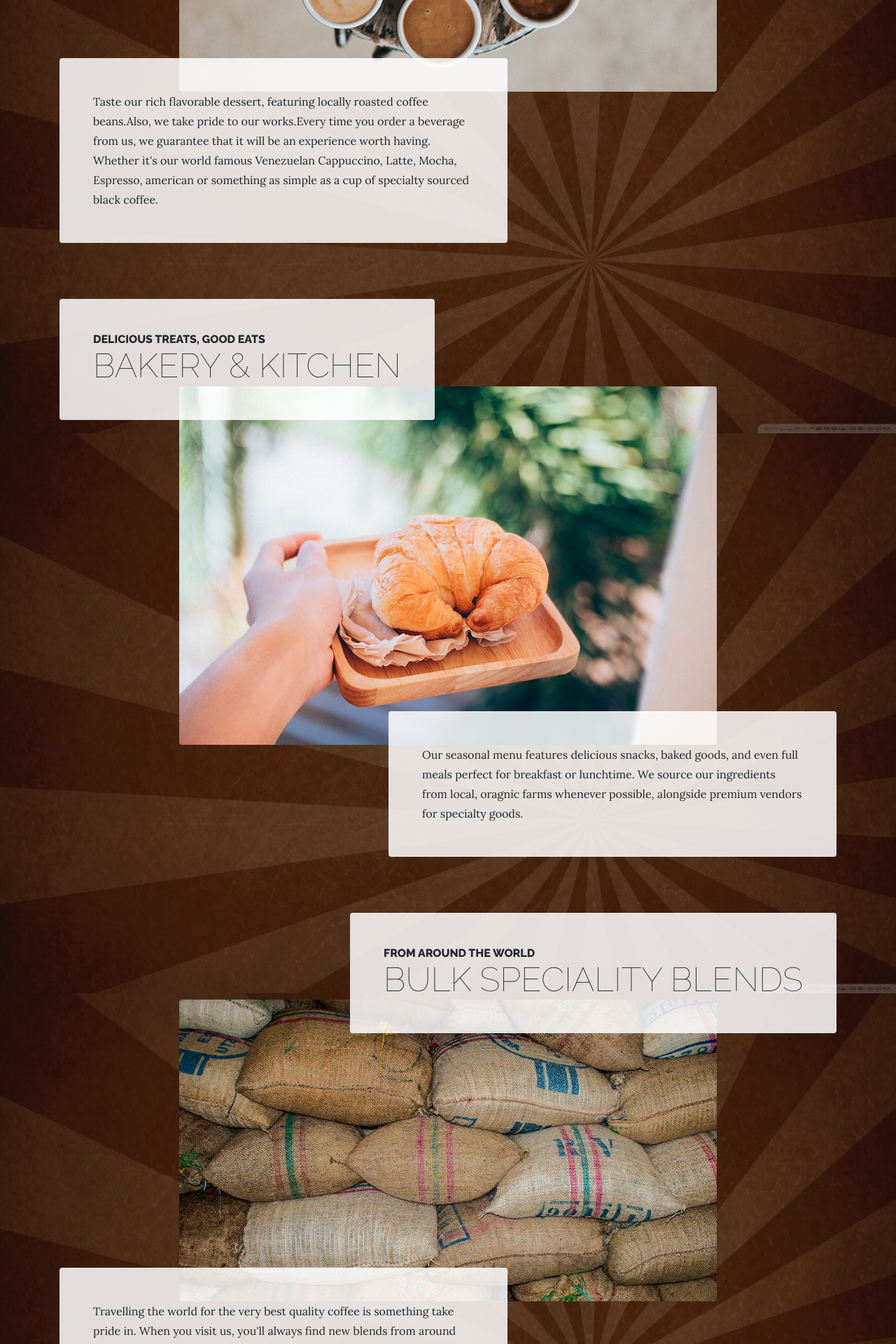
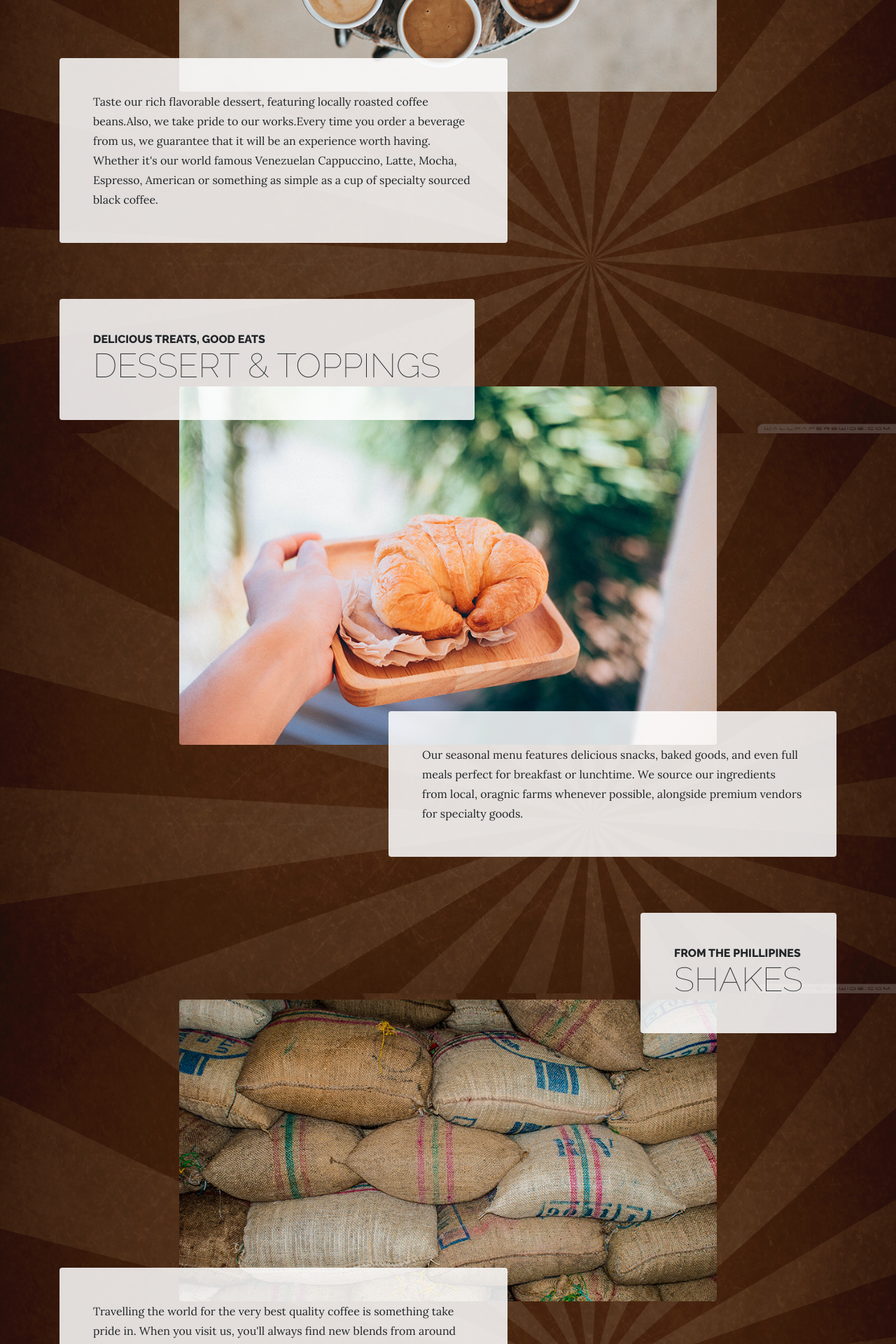
Before and after one commit to nathanielolejr/STI_WebDev, a CodeIgniter app: page /database/welcome/Menu in a window 1280 px wide. Shown: the part 981-2901 px from the top of the page at 70% size. Run offline with CodeIgniter, Linux system fonts and the light colour scheme.

Commit message:
change menu

```diff
--- a/application/views/layout/menu.php
+++ b/application/views/layout/menu.php
@@ -12,7 +12,7 @@
           <img class="product-item-img mx-auto d-flex rounded img-fluid mb-3 mb-lg-0" src="<?php echo base_url('themes/img/products-01.jpg');?>" alt="">
           <div class="product-item-description d-flex mr-auto">
             <div class="bg-faded p-5 rounded">
-              <p class="mb-0">Taste our rich flavorable dessert, featuring locally roasted coffee beans.Also, we take pride to our works.Every time you order a beverage from us, we guarantee that it will be an experience worth having. Whether it's our world famous Venezuelan Cappuccino, Latte, Mocha, Espresso, american or something as simple as a cup of specialty sourced black coffee.</p>
+              <p class="mb-0">Taste our rich flavorable dessert, featuring locally roasted coffee beans.Also, we take pride to our works.Every time you order a beverage from us, we guarantee that it will be an experience worth having. Whether it's our world famous Venezuelan Cappuccino, Latte, Mocha, Espresso, American or something as simple as a cup of specialty sourced black coffee.</p>
             </div>
           </div>
         </div>
@@ -26,7 +26,7 @@
             <div class="bg-faded p-5 d-flex mr-auto rounded">
               <h2 class="section-heading mb-0">
                 <span class="section-heading-upper">Delicious Treats, Good Eats</span>
-                <span class="section-heading-lower">Bakery &amp; Kitchen</span>
+                <span class="section-heading-lower">Dessert &amp; Toppings</span>
               </h2>
             </div>
           </div>
@@ -46,8 +46,8 @@
             <div class="product-item-title d-flex">
               <div class="bg-faded p-5 d-flex ml-auto rounded">
                 <h2 class="section-heading mb-0">
-                  <span class="section-heading-upper">From Around the World</span>
-                  <span class="section-heading-lower">Bulk Speciality Blends</span>
+                  <span class="section-heading-upper">From The Phillipines</span>
+                  <span class="section-heading-lower">Shakes</span>
                 </h2>
               </div>
             </div>
@@ -60,3 +60,24 @@
           </div>
         </div>
       </section>
+
+      <section class="page-section">
+        <div class="container">
+          <div class="product-item">
+            <div class="product-item-title d-flex">
+              <div class="bg-faded p-5 d-flex ml-auto rounded">
+                <h2 class="section-heading mb-0">
+                  <span class="section-heading-upper">Asians Best</span>
+                  <span class="section-heading-lower">Merchandises</span>
+                </h2>
+              </div>
+            </div>
+            <img class="product-item-img mx-auto d-flex rounded img-fluid mb-3 mb-lg-0" src="<?php echo base_url('themes/img/products-03.jpg');?>" alt="">
+            <div class="product-item-description d-flex mr-auto">
+              <div class="bg-faded p-5 rounded">
+                <p class="mb-0">Travelling the world for the very best quality coffee is something take pride in. When you visit us, you'll always find new blends from around the world, mainly from regions in Central and South America. We sell our blends in smaller to large bulk quantities. Please visit us in person for more details.</p>
+              </div>
+            </div>
+          </div>
+        </div>
+      </section>
```
